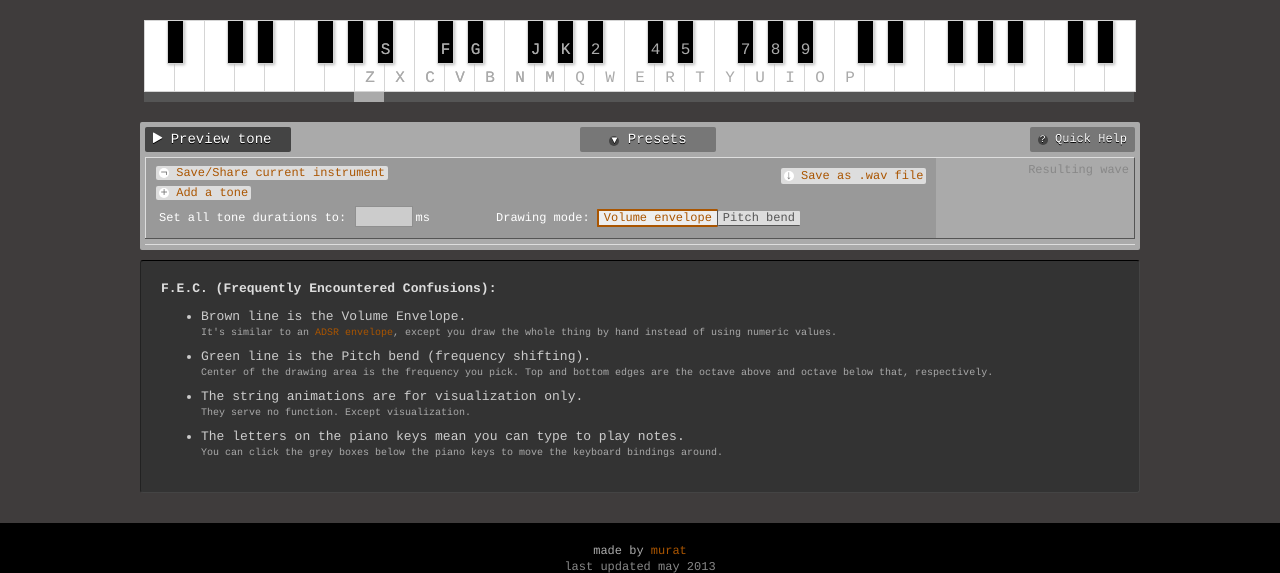
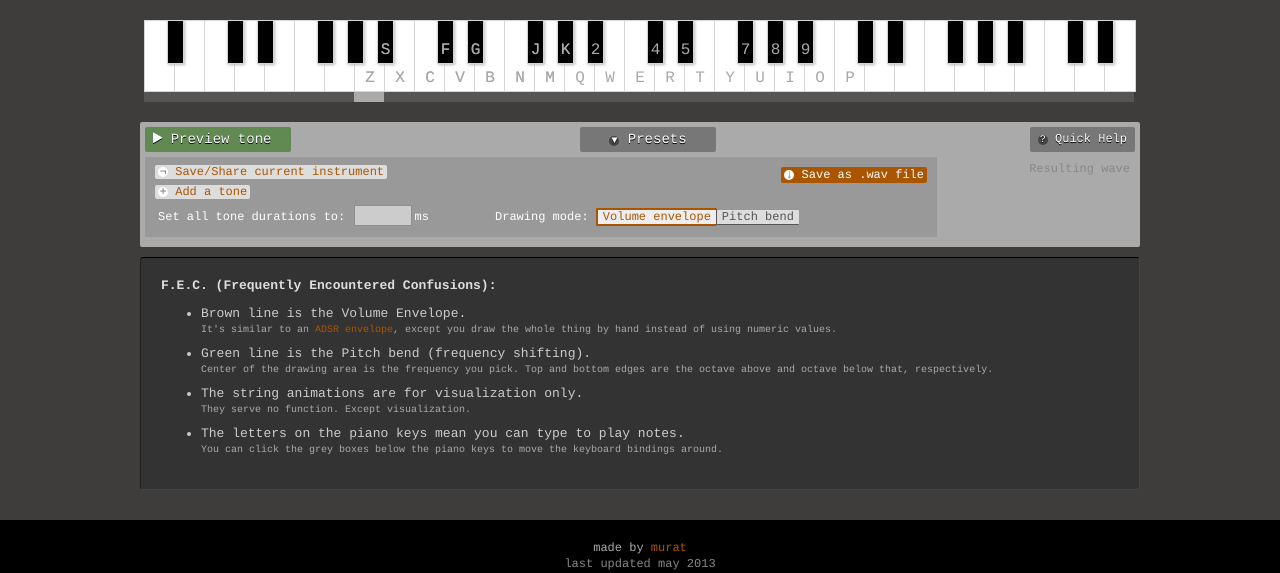
Before and after one commit to mayfer/tonehack, a Django app: template tonehack/templates/index.html in a window 1280 px wide. Shown: the part 150-723 px from the top of the page. Run offline with Django 3.2, Linux system fonts and the light colour scheme; the template is opened without the code that fills it: most values are stand-ins (such as "Sample title", 1, 10 or a date in 2020).

Commit message:
style for buttons

```diff
--- a/tonehack/static/css/style.css
+++ b/tonehack/static/css/style.css
@@ -14,12 +14,12 @@ canvas { display: block; }
 
 .row .envelopes { float: left; cursor: crosshair; display: block; position: relative; height: 80px; background: #eee; width: 60%; }
 .row .envelopes .progress {  position: absolute; top: 0; left: 0; }
-.row .spacer { margin: 0 -1px; height: 5px; background: #aaa; border-top: 1px solid #555; border-bottom: 1px solid #ddd; clear: both; }
+.row .spacer { margin: 0 -1px; height: 5px; background: #aaa;  clear: both; }
 .row .spacer.last { border-bottom: none; }
 .row .remove { display: block; width: 12px; height: 12px; position: absolute; top: 3px; left: 3px; line-height: 12px; border: none; color: #888; background: #ddd; border-radius: 6px; font-weight: bold; text-align: center; }
 .row .remove:hover { background: #f90; }
 
-.wave-rows { position: relative; border-top: 1px solid #ddd; border-left: 1px solid #ddd; border-right: 1px solid #555; }
+.wave-rows { position: relative;  }
 .waves { position: absolute; top: 0; right: 0; width: 20%; background: #fff; }
 .waves.full { position: relative; width: 100%; background: #fff; border-bottom: 1px solid #000; padding: 10px 0; }
 
@@ -51,8 +51,8 @@ a:hover { color: #b20; }
 .controls .preview { display: inline-block; width: 130px; text-align: left; }
 .controls .start:after { content: " Preview tone"; }
 .controls .pause:after { content: " Stop"; }
-.controls a { display: inline-block; min-width: 15px; text-align: center; padding: 0 8px; color: #fff; border: none; display: inline-block; text-decoration: none; text-shadow: 0 1px 0 #000; background: #444; border-radius: 2px; }
-.controls a:hover { color: #fff; text-shadow: 0 1px 0 #000, 0 2px 0 #b20; }
+.controls a { display: inline-block; min-width: 15px; text-align: center; padding: 0 8px; color: #fff; border: none; display: inline-block; text-decoration: none; text-shadow: 0 1px 0 #000; background: #608A52; border-radius: 2px; }
+.controls a:hover { background: #4FA731; }
 .controls a.tab { float: right; margin-right: 20px;  background: rgba(255,255,255,0.6); position: relative; z-index: 1000;  padding: 0 15px; color: #000; z-index: 5; }
 .controls a.tab:hover { top: 0; }
 .controls a.tab.selected { float: right; margin-right: 20px;  background: #fff;  margin-bottom: -3px; color: #000; }
@@ -73,7 +73,8 @@ a:hover { color: #b20; }
 .action-buttons a:hover { background: #fff; }
 .action-buttons a span { display: inline-block; line-height: 10px; width: 10px; background: #fff; border-radius: 5px; color: #777; text-align: center; }
 
-.setting.save-wav { position: absolute; top: 5px; right: 0px; }
+.setting.save-wav { position: absolute; top: 5px; right: 0px; background: #a50; color: #fff; }
+.setting.save-wav:hover { color: #a50; }
 
 .all-durations { position: absolute; bottom: 10px; left: 10px; }
 .envelope-switcher { position: absolute; bottom: 10px; left: 350px; }
```
